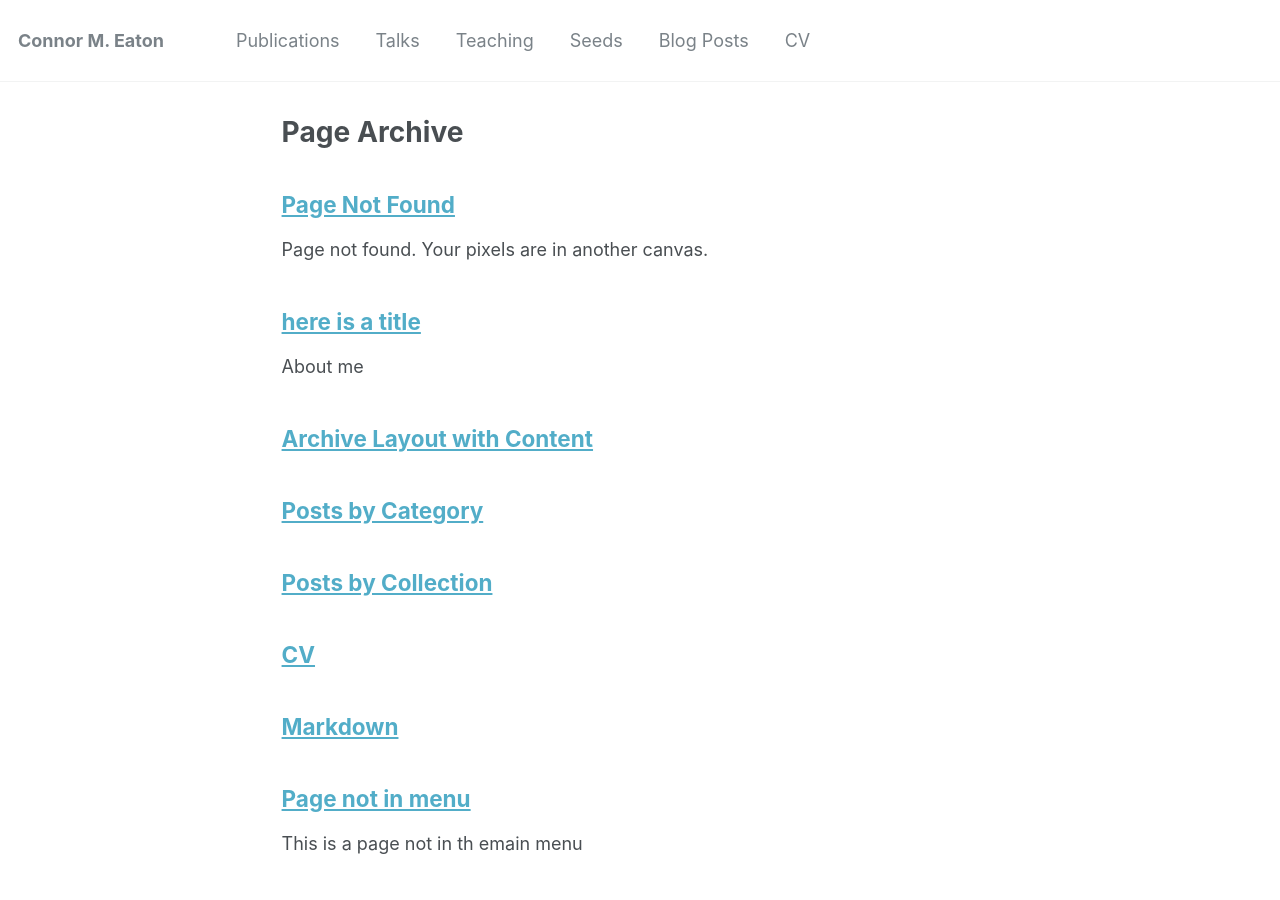
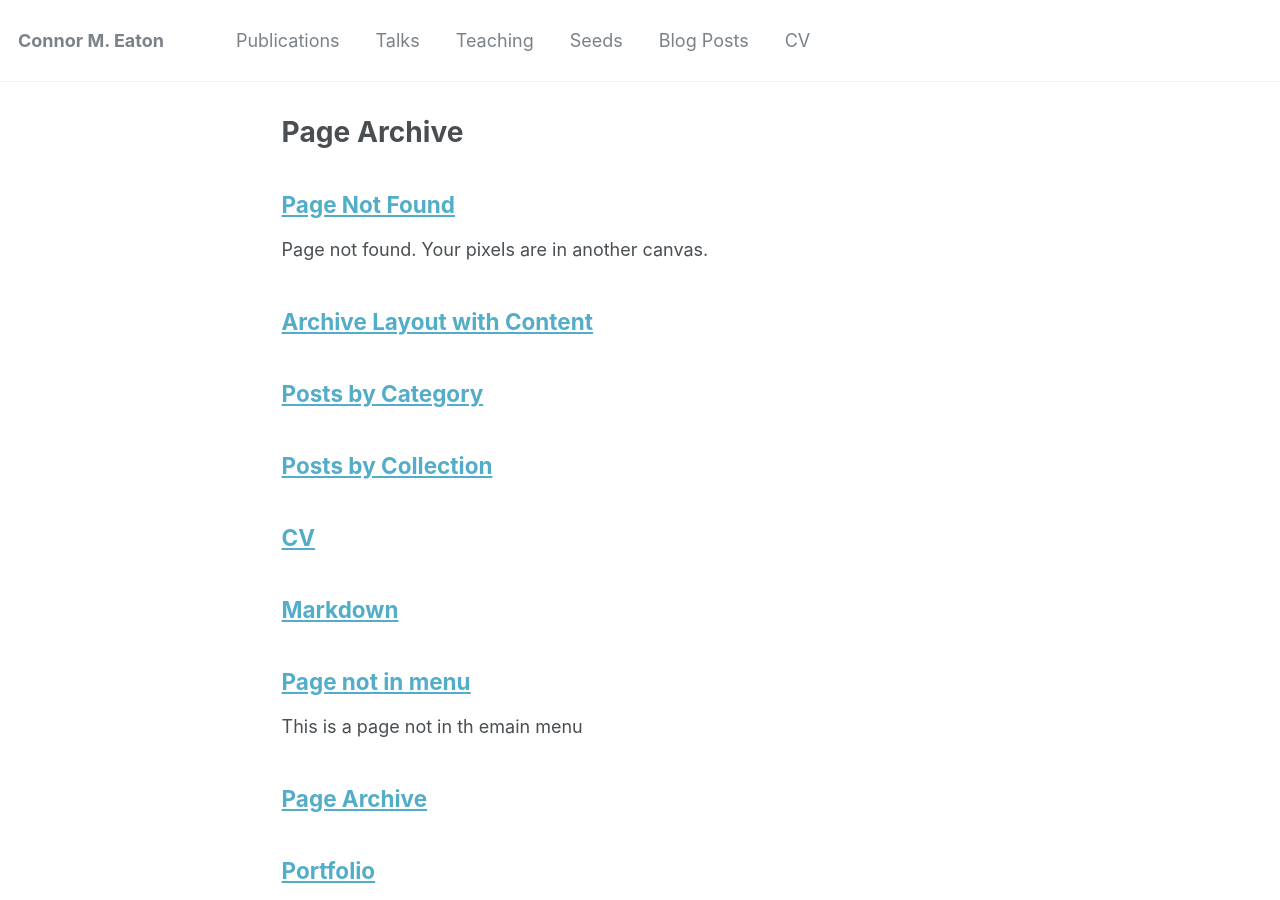
Before and after one commit to connormeaton/connormeaton.github.io, a Jekyll site: the page built from _pages/page-archive.html, in a window 1280 px wide and 900 px high. Built offline with Jekyll 4.4.1, drawn with Linux system fonts in a browser that asks for light colours.

Commit message:
Update about.md

```diff
--- a/_pages/about.md
+++ b/_pages/about.md
@@ -1,11 +1,3 @@
----
-permalink: /
-title: "here is a title"
-excerpt: "About me"
-author_profile: true
-redirect_from:
-  - /about/
-  - /about.html
----
+
 
 beep boop bop
```
